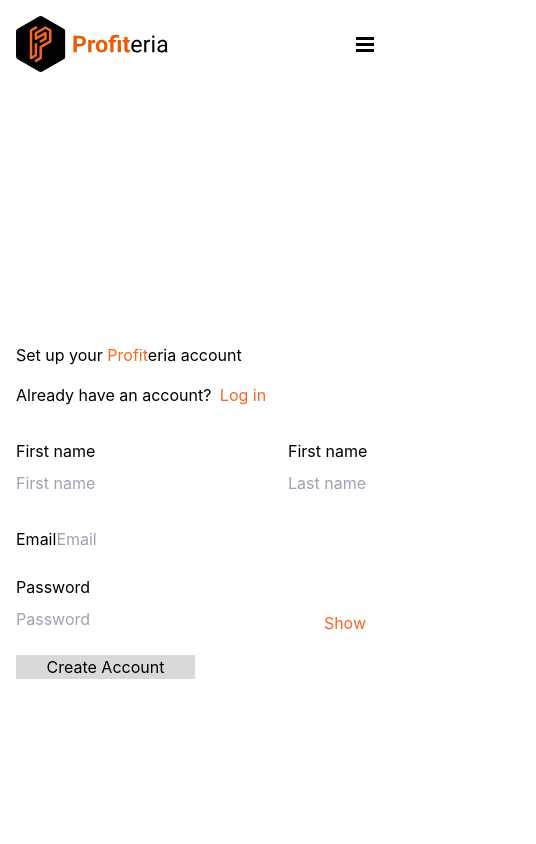
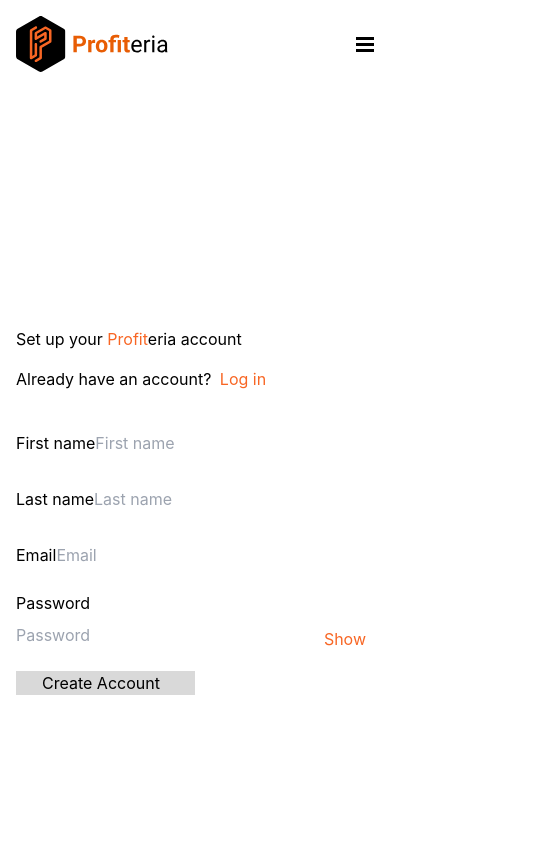
Before and after one commit to mistyjack/profiteria, a Next.js app in the folder profiteria-client/: page /signup in a window 390 px wide. Shown: the top 844 px of the page, 536 px wide, since content can reach past the window. Built offline with nearby package versions, Linux system fonts and the light colour scheme; no server answers.

Commit message:
Add API to signup

```diff
--- a/profiteria-client/components/auth/CreateAccount/SignupForm.tsx
+++ b/profiteria-client/components/auth/CreateAccount/SignupForm.tsx
@@ -1,3 +1,6 @@
+import { Loading } from "@components/ui";
+import { signup } from "@lib/api";
+import { SignupData } from "@types";
 import {
   composeValidators,
   mustBeEmail,
@@ -6,25 +9,36 @@ import {
   mustContainSpecialChar,
   required,
 } from "@utils/validation.util";
+import { useRouter } from "next/router";
 import { useState } from "react";
 import { Field, Form } from "react-final-form";
 
 const SignupForm = () => {
+  const router = useRouter();
   const [show, setShow] = useState(false);
-  const onSubmit = () => {};
+
+  const onSubmit = async (values: SignupData) => {
+    try {
+      await signup(values);
+      router.push("/signup/check-email");
+    } catch (error) {
+      console.error(error);
+    }
+  };
+
   return (
     <Form
       onSubmit={onSubmit}
-      render={({ handleSubmit, invalid }) => (
+      render={({ handleSubmit, invalid, submitting }) => (
         <form onSubmit={handleSubmit}>
-          <div className="j-btw space-x-6 mt-8">
+          <div className="md:flex md:space-x-6 mt-8">
             <Field
               validate={composeValidators(required, mustBeLettersOnly)}
-              name="firstname"
+              name="first_name"
             >
               {({ input, meta }) => (
-                <div className="w-full sm:w-1/2">
-                  <label className="label" htmlFor="firstname">
+                <div className="w-full md:w-1/2">
+                  <label className="label" htmlFor="first_name">
                     First name
                   </label>
                   <input
@@ -34,7 +48,7 @@ const SignupForm = () => {
                         : "form-control"
                     }  mt-2`}
                     {...input}
-                    id="firstname"
+                    id="first_name"
                     type="text"
                     placeholder="First name"
                   />
@@ -50,12 +64,12 @@ const SignupForm = () => {
 
             <Field
               validate={composeValidators(required, mustBeLettersOnly)}
-              name="lastname"
+              name="last_name"
             >
               {({ input, meta }) => (
-                <div className="w-full sm:w-1/2">
-                  <label className="label" htmlFor="lastname">
-                    First name
+                <div className="w-full md:w-1/2 mt-6 md:mt-0">
+                  <label className="label" htmlFor="last_name">
+                    Last name
                   </label>
                   <input
                     className={`${
@@ -64,7 +78,7 @@ const SignupForm = () => {
                         : "form-control"
                     }  mt-2`}
                     {...input}
-                    id="lastname"
+                    id="last_name"
                     type="text"
                     placeholder="Last name"
                   />
@@ -155,10 +169,12 @@ const SignupForm = () => {
           </Field>
 
           <button
-            disabled={invalid}
-            className="w-1/2 btn btn-orange mt-6 block text-center disabled:cursor-not-allowed disabled:bg-ash"
+            type="submit"
+            disabled={invalid || submitting}
+            className="w-1/2 btn btn-orange bg-orange-red mt-6 block text-center disabled:cursor-not-allowed disabled:bg-ash"
           >
-            Create Account
+            Create Account&nbsp;&nbsp;
+            <Loading loading={submitting} />
           </button>
         </form>
       )}
--- /dev/null
+++ b/profiteria-client/lib/api/API.ts
@@ -0,0 +1,33 @@
+import axios, { AxiosRequestConfig } from "axios";
+
+const axiosClient = axios.create({
+  baseURL: process.env.NEXT_PUBLIC_BACKEND_URL,
+  headers: {
+    Accept: "application/json",
+    "Content-Type": "application/json",
+  },
+});
+
+class API {
+  get(url: string, config?: AxiosRequestConfig) {
+    return axiosClient.get(url, config);
+  }
+
+  post(url: string, options: any, config?: AxiosRequestConfig) {
+    return axiosClient.post(url, options, config);
+  }
+
+  patch(url: string, options: any, config?: AxiosRequestConfig) {
+    return axiosClient.patch(url, options, config);
+  }
+
+  put(url: string, options: any, config?: AxiosRequestConfig) {
+    return axiosClient.put(url, options, config);
+  }
+
+  delete(url: string, config?: AxiosRequestConfig) {
+    return axiosClient.delete(url, config);
+  }
+}
+
+export default new API();
--- /dev/null
+++ b/profiteria-client/lib/api/auth.ts
@@ -0,0 +1,10 @@
+import API from "./API";
+import { LoginData, SignupData } from "@types";
+
+export const signup = (data: SignupData) => {
+  return API.post("/auth/register", data);
+};
+
+export const login = (data: LoginData) => {
+  return API.post("/auth/login", data);
+};
--- /dev/null
+++ b/profiteria-client/lib/api/index.ts
@@ -0,0 +1 @@
+export * from "./auth";
--- /dev/null
+++ b/profiteria-client/pages/signup/index.tsx
@@ -0,0 +1,9 @@
+import { CreateAccount } from "@components/auth";
+import { Layout } from "@components/common";
+
+const CreateAccountPage = () => {
+  return <CreateAccount />;
+};
+
+CreateAccountPage.Layout = Layout;
+export default CreateAccountPage;
--- a/profiteria-client/tsconfig.json
+++ b/profiteria-client/tsconfig.json
@@ -22,7 +22,8 @@
       "@config/*": ["config/*"],
       "@assets/*": ["assets/*"],
       "@components/*": ["components/*"],
-      "@variables/*": ["variables/*"]
+      "@variables/*": ["variables/*"],
+      "@types": ["types"]
     }
   },
   "include": ["next-env.d.ts", "**/*.ts", "**/*.tsx"],
--- /dev/null
+++ b/profiteria-client/types/auth.ts
@@ -0,0 +1,11 @@
+export interface SignupData {
+  first_name: string;
+  last_name: string;
+  email: string;
+  password: string;
+}
+
+export interface LoginData {
+  email: string;
+  password: string;
+}
--- /dev/null
+++ b/profiteria-client/types/index.ts
@@ -0,0 +1 @@
+export * from "./auth";
```
